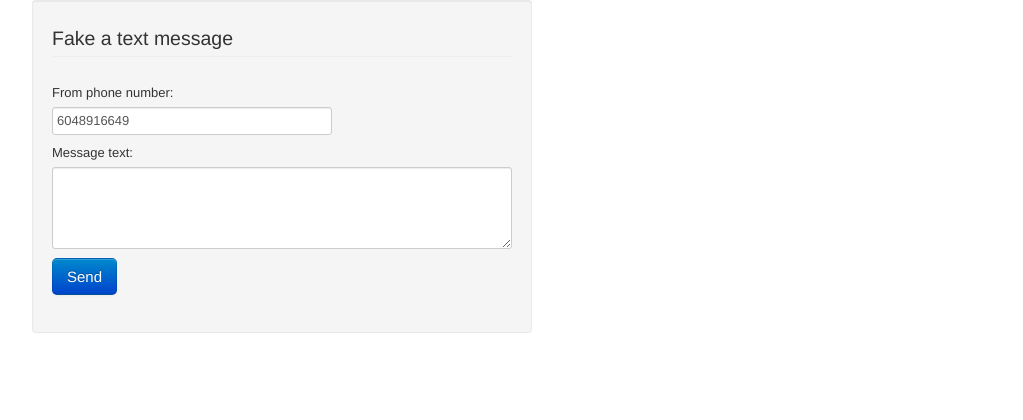
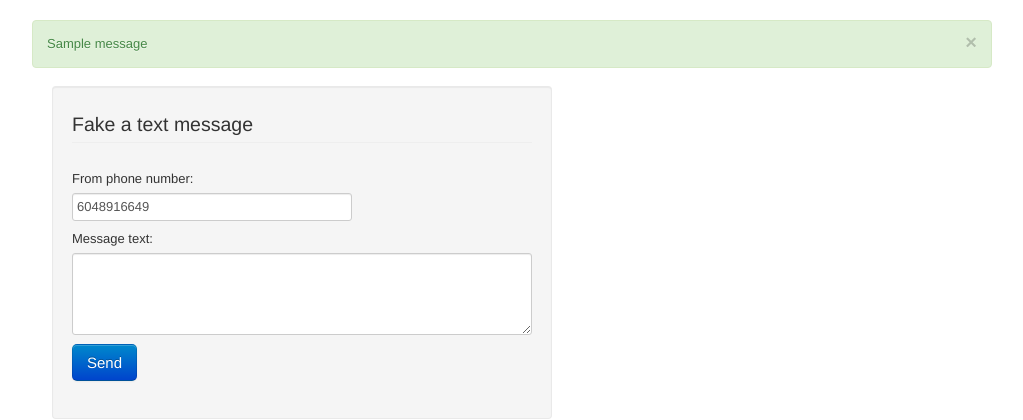
Before and after one commit to TeamGamma/hackvan, a Flask app: page /textmessage in a window 1280 px wide. Shown: the top 420 px of the page, without its empty margins (118-1141 px from the left). Run offline with Flask 2, Linux system fonts and the light colour scheme; one stand-in notice (Sample message) is shown; parts of the project's set-up code (start-up, migrations or seed data) failed here and were passed over; some libraries are stand-ins or nearby versions.

Commit message:
make web interface use flash messages for text messages

```diff
--- a/web/templates/text_message.html
+++ b/web/templates/text_message.html
@@ -7,8 +7,30 @@
 {% endblock %}
 
 {% block content %}
-<div class="row">
 
+<!-- Display flash messages -->
+<div class="row" style="padding-top: 20px">
+{% with messages = get_flashed_messages(with_categories=true) %}
+{% if messages %}
+{% for category, message in messages %}
+    {% if category and category == 'broadcast' %}
+    <div class="alert alert-block alert-info">
+        <a class="close" data-dismiss="alert">×</a>
+        <h4 class="alert-heading">Broadcast message:</h4>
+        {{ message|replace('\n', '<br/>')|safe }}
+    </div>
+    {% else %}
+    <div class="alert alert-block alert-success">
+        <a class="close" data-dismiss="alert">×</a>
+        {{ message|replace('\n', '<br/>')|safe }}
+    </div>
+    {% endif %}
+{% endfor %}
+{% endif %}
+{% endwith %}
+</div>
+
+<!-- Display form -->
 <div class="row">
         <div class="span6 well">
             <form action="/textmessage" method="POST">
--- a/web/views.py
+++ b/web/views.py
@@ -1,5 +1,4 @@
-import sys
-from flask import render_template, request
+from flask import render_template, request, session, flash, url_for, redirect
 from web import app
 import settings
 from web.database import db
@@ -20,6 +19,9 @@
     """
     Web interface for faking text messages.
     """
+    # Mark this user as a web interface user
+    session['user_type'] = 'web'
+
     # Form submission
     if request.method == 'POST':
         app.logger.debug(repr(dict(request.form)))
@@ -33,9 +35,9 @@
         db.session.commit()
 
         if response:
-            return response
-        else:
-            return 'success'
+            flash(response)
+
+        return redirect(url_for('fake_message'))
     else:
         # Show text message form
         return render_template('text_message.html', settings=settings)
@@ -216,8 +218,6 @@
         if player.points > winning_score:
             winning_score = player.points
             winner = player
-        # Reset player's points
-        player.points = 0
 
     # Display leaderboard
     broadcast_message([player.phone for player in game.players],
@@ -226,6 +226,9 @@
     # Kick all players out of this game
     for player in game.players:
         player.game_id = None
+
+        # Reset player's points
+        player.points = 0
 
     # Don't send anything back to this user directly
     return None
@@ -237,8 +240,10 @@
     """
     app.logger.debug('BROADCAST: "%s" => %s', message, numbers)
 
-    # Don't actually send text messages in debug mode
-    if app.debug:
+    # For web interface users, add to flash messages
+    if 'user_type' in session and session['user_type'] == 'web':
+        # TODO: check if this message is for current user
+        flash(message, 'broadcast')
         return
 
     app.logger.debug('Sending message to Twilio')
```
